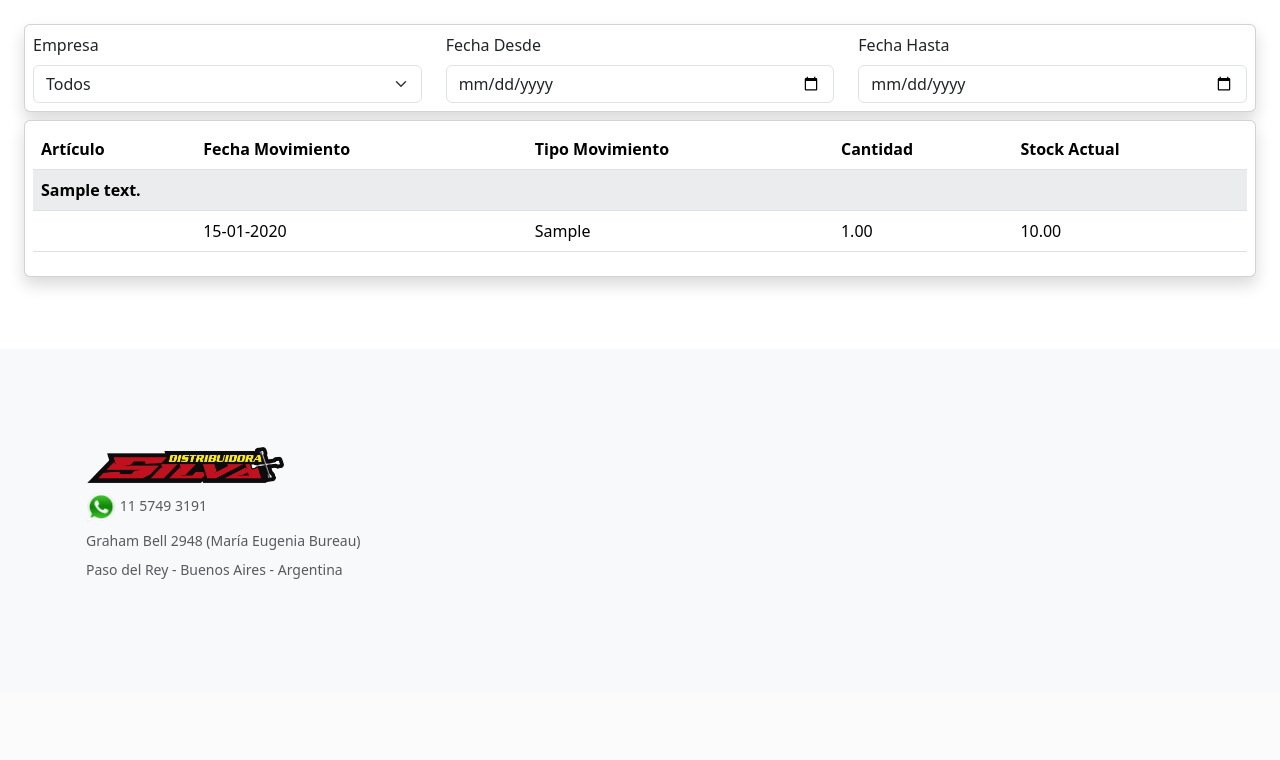
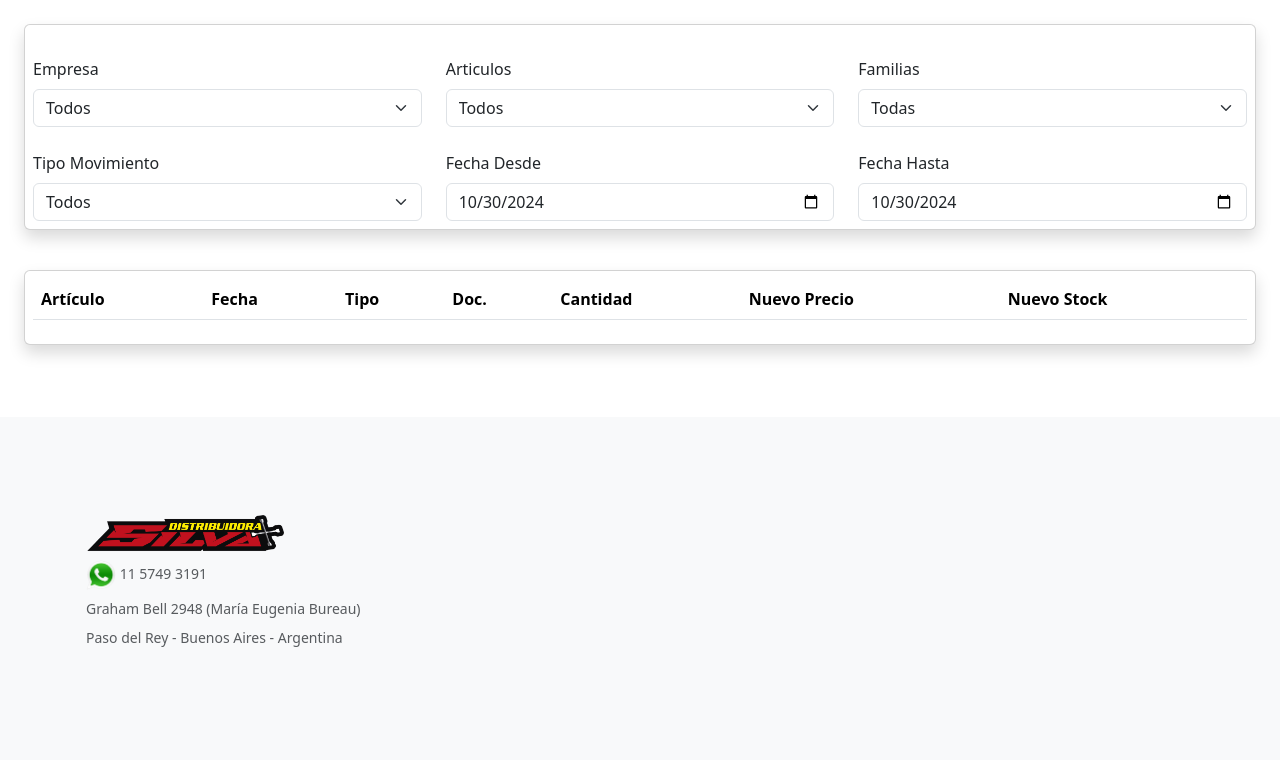
Before and after one commit to MarianoDjango/sistema-distribuidora-django, a Django app: page /myapp/dashboard/1/movimientos/ in a window 1280 px wide. Shown: the part 134-894 px from the top of the page. Before the commit the page ends 713 px from the top, so only its background shows below. Run offline with Django 5.2, Linux system fonts and the light colour scheme; tables that the repository leaves empty hold one stand-in row (values such as "Sample post"); lists and menus that the app fills with data are empty; some libraries are stand-ins or nearby versions.

Commit message:
reporte movimientos mejorado

```diff
--- a/myapp/templates/myapp/lista_movimientos.html
+++ b/myapp/templates/myapp/lista_movimientos.html
@@ -21,35 +21,75 @@
 <div class="container-fluid p-3">
     <div class="card shadow p-2 m-2">
         <!-- Aquí puedes agregar otros controles, pero sin un formulario explícito -->
+        <br>
         <div class="row">
             <div class="col-md-4">
                 <label for="empresa" class="form-label">Empresa</label>
                 <select id="empresa" class="form-select">
                     <option value="todos">Todos</option>
-                    <!-- Aquí puedes agregar las empresas directamente en el HTML si lo deseas -->
+                    {% for empresa in empresas %}
+                        {% if empresa == id_empresa %}
+                            <option selected value={{empresa.id}}>{{empresa}}</option>
+                        {% else %}
+                            <option value={{empresa.id}}>{{empresa}}</option>
+                        {% endif %}
+                    {% endfor %}
+                </select>
+            </div>
+            <div class="col-md-4">
+                <label for="articulos" class="form-label">Articulos</label>
+                <select id="articulo" class="form-select">
+                    <option selected value='todos'>Todos</option>
+                    {% for articulo in articulos %}
+                        <option value={{articulo.id}}>{{articulo}}</option>
+                    {% endfor %}
+                </select>
+            </div>
+            <div class="col-md-4">
+                <label for="familias" class="form-label">Familias</label>
+                <select id="familia" class="form-select">
+                    <option selected value='todos'>Todas</option>
+                    {% for familia in familias %}
+                        <option value={{familias.id}}>{{familia}}</option>
+                    {% endfor %}
+                </select>
+            </div>
+        </div>
+        <br>
+        <div class="row">
+            <div class="col-md-4">
+                <label for="tipomov" class="form-label">Tipo Movimiento</label>
+                <select id="tipomov" class="form-select">
+                    <option selected value='todos'>Todos</option>
+                    {% for tipo, descripcion in tipo_movs %}
+                        <option value={{tipo}}>{{descripcion}}</option>
+                    {% endfor %}
                 </select>
             </div>
             <div class="col-md-4">
                 <label for="fecha_desde" class="form-label">Fecha Desde</label>
-                <input type="date" id="fecha_desde" class="form-control" value="{{ fecha_desde }}">
+                <input type="date" id="fecha_desde" class="form-control" value="{{ fecha_desde|date:'Y-m-d' }}">
             </div>
             <div class="col-md-4">
                 <label for="fecha_hasta" class="form-label">Fecha Hasta</label>
-                <input type="date" id="fecha_hasta" class="form-control" value="{{ fecha_hasta }}">
+                <input type="date" id="fecha_hasta" class="form-control" value="{{ fecha_hasta|date:'Y-m-d' }}">
             </div>
         </div>
+
     </div>
-
+    <br>
     <!-- Tabla para mostrar los resultados -->
     <div class="card shadow p-2 m-2">
         <table class="table table-striped">
             <thead>
                 <tr>
                     <th>Artículo</th>
-                    <th>Fecha Movimiento</th>
-                    <th>Tipo Movimiento</th>
+                    <th>Fecha</th>
+                    <th>Tipo</th>
+                    <th>Doc.</th>
                     <th>Cantidad</th>
-                    <th>Stock Actual</th>
+                    <th>Nuevo Precio</th>
+                    <th>Nuevo Stock</th>
                 </tr>
             </thead>
             <tbody id="movimientos-table-body">
@@ -63,10 +103,13 @@
 // Función que ejecuta la llamada AJAX para obtener los movimientos
 function loadMovimientos() {
     const empresa = document.getElementById('empresa').value;
+    const articulo = document.getElementById('articulo').value;
+    const familia = document.getElementById('familia').value;
+    const tipomov = document.getElementById('tipomov').value;
     const fechaDesde = document.getElementById('fecha_desde').value;
     const fechaHasta = document.getElementById('fecha_hasta').value;
 
-    const url = "{% url 'ajax_list_movimientos' %}?empresa=" + empresa + "&fecha_desde=" + fechaDesde + "&fecha_hasta=" + fechaHasta;
+    const url = "{% url 'ajax_list_movimientos' %}?empresa=" + empresa + "&articulo=" + articulo + "&familia=" + familia + "&tipomov=" + tipomov +  "&fecha_desde=" + fechaDesde + "&fecha_hasta=" + fechaHasta;
 
     fetch(url, {
         method: 'GET',
@@ -85,7 +128,7 @@ function loadMovimientos() {
                 // Agregar una fila de cabecera para el artículo
                 const rowHeader = `
                     <tr>
-                        <td colspan="5" style="font-weight:bold; background-color: #f8f9fa;">${articulo}</td>
+                        <td colspan="7" style="font-weight:bold;  style="background-color: rgb(173, 216, 230);">${articulo}</td>
                     </tr>
                 `;
                 tableBody.innerHTML += rowHeader;
@@ -97,8 +140,10 @@ function loadMovimientos() {
                             <td></td>  <!-- La primera columna queda vacía para los movimientos -->
                             <td>${movimiento.fechamov}</td>
                             <td>${movimiento.tipomov}</td>
-                            <td>${movimiento.cantidad}</td>
-                            <td>${movimiento.stockactual}</td>
+                            <td style="text-align: right;">${movimiento.documento}</td>
+                            <td style="text-align: right;">${movimiento.cantidad}</td>
+                            <td style="text-align: right;">${movimiento.nuevoprecio}</td>
+                            <td style="text-align: right;">${movimiento.nuevostock}</td>
                         </tr>
                     `;
                     tableBody.innerHTML += row;
--- a/myapp/urls.py
+++ b/myapp/urls.py
@@ -20,7 +20,5 @@ urlpatterns = [
     path('dashboard/<id_empresa>/vaciar/', views.vaciar_carrito, name='vaciar_carrito'),
     path('dashboard/<id_empresa>/carrito/finalizar_compra/', views.cerrar_venta, name='cerrar_venta'),
     path('dashboard/<id_empresa>/movimientos/', views.movimientos_list_view, name='movimientos_list'),
-    #path('dashboard/<id_empresa>/movimientos/filtrar_articulos', views.lista_movimientos, name='lista_movimientos'),
-    path('movimientos/', views.movimientos_list_view, name='movimientos_list'),
     path('ajax/list-movimientos/', views.ajax_list_movimientos, name='ajax_list_movimientos'),
 ]
--- a/myapp/views.py
+++ b/myapp/views.py
@@ -707,7 +707,7 @@ def cerrar_venta(request, **kwargs):
                     hist_movart.objects.create(
                         articulo = articulo,
                         fechamov = datetime.date.today(),
-                        tipomov = 'venta',
+                        tipomov = 'Venta',
                         numdoc = cabecera.id,
                         cantidad = cantidad,
                         precioactual = Decimal(precio_unitario),
@@ -776,23 +776,49 @@ def cerrar_venta(request, **kwargs):
 
     return JsonResponse({'success': False, 'message': 'Método no permitido.'})
 
-def movimientos_list_view(request,**kwargs):
+def movimientos_list_view(request, **kwargs):
+    id_empresa = kwargs['id_empresa']
+    empresas_var = empresas.objects.all()
+    articulos_var = articulos.objects.filter(idempresa=id_empresa)
+    familias_var = familias.objects.filter(idempresa=id_empresa)
+    tipo_movs = [
+        ('entrada', 'Compra'),
+        ('entrada', 'Traspaso desde'),
+        ('salida', 'Venta'),
+        ('salida', 'Traspaso a'),
+        ('regularizacion', 'Ajuste stock'),
+        ('crud', 'Creacion/actualizacion articulo'),
+    ]
+
     # Renderizamos solo el HTML con la tabla vacía para que luego se llene vía AJAX
     return render(request, 'myapp/lista_movimientos.html', {
+        'id_empresa': id_empresa,
+        'empresas':empresas_var,
+        'familias': familias_var,
+        'articulos' : articulos_var,
+        'tipo_movs' : tipo_movs,
         'fecha_desde': datetime.datetime.now().date(),
         'fecha_hasta': datetime.datetime.now().date(),
     })
 
 def ajax_list_movimientos(request):
-    empresa = request.GET.get('empresa', 'todos')
-    fecha_desde = request.GET.get('fecha_desde', datetime.datetime.now().date())
-    fecha_hasta = request.GET.get('fecha_hasta', datetime.datetime.now().date())
-
+    empresa = request.GET.get('empresa')
+    articulo = request.GET.get('articulo')
+    familia = request.GET.get('familia')
+    tipomov = request.GET.get('tipomov')
+    fecha_desde = request.GET.get('fecha_desde')
+    fecha_hasta = request.GET.get('fecha_hasta')
     # Aplicar los filtros al queryset
     movimientos = hist_movart.objects.all()
 
     if empresa != 'todos':
-        movimientos = movimientos.filter(empresa=empresa)
+        movimientos = movimientos.filter(articulo__idempresa=empresa)
+
+    if articulo != 'todos':
+        movimientos = movimientos.filter(articulo=articulo)
+
+    if familia != 'todos':
+        movimientos = movimientos.filter(articulo__familia=familia)
 
     if fecha_desde:
         movimientos = movimientos.filter(fechamov__gte=fecha_desde)
@@ -808,8 +834,10 @@ def ajax_list_movimientos(request):
         movimientos_agrupados[articulo].append({
             'fechamov': movimiento.fechamov.strftime('%d-%m-%Y'),
             'tipomov': movimiento.tipomov,
+            'documento':movimiento.numdoc,
             'cantidad': movimiento.cantidad,
-            'stockactual': movimiento.stockactual,
+            'nuevoprecio': movimiento.nuevoprecio,
+            'nuevostock':movimiento.nuevostock
         })
 
     # Serializar los resultados en JSON
```
